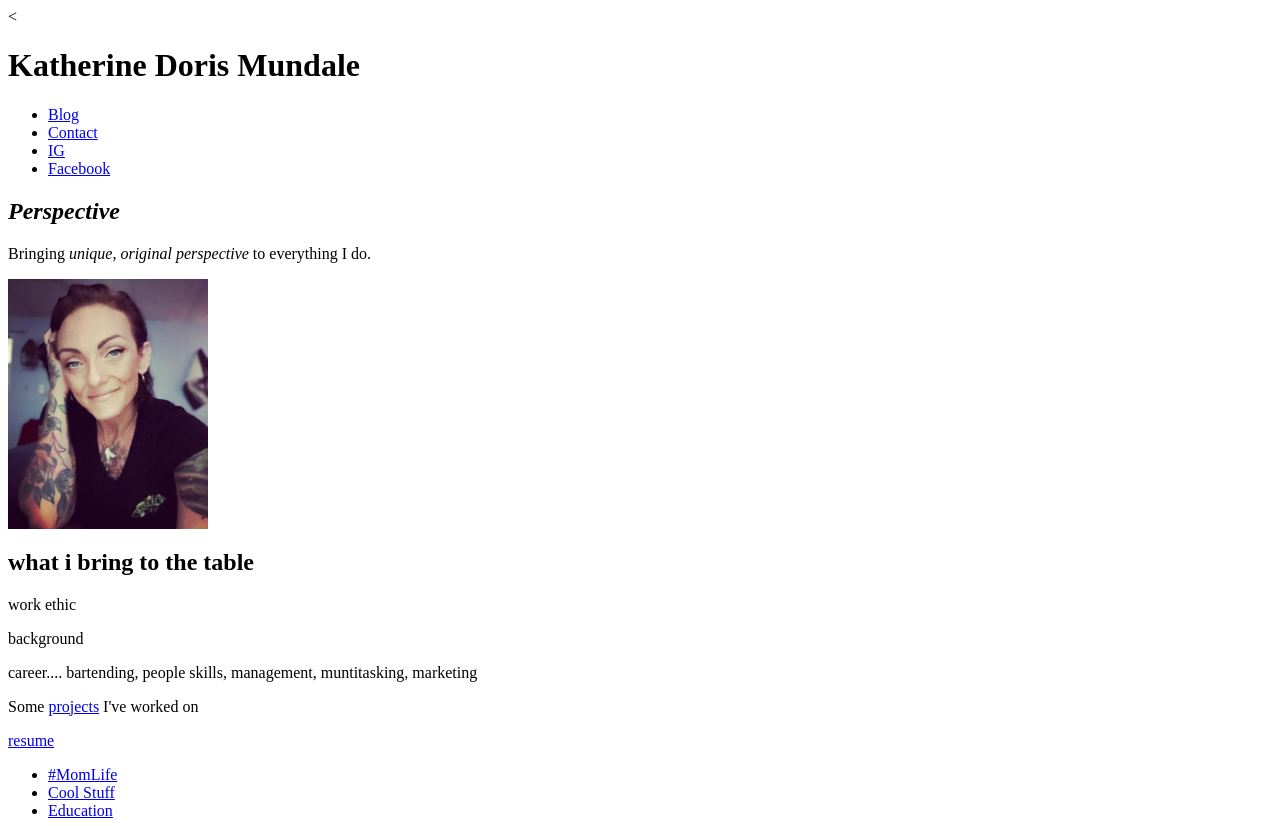
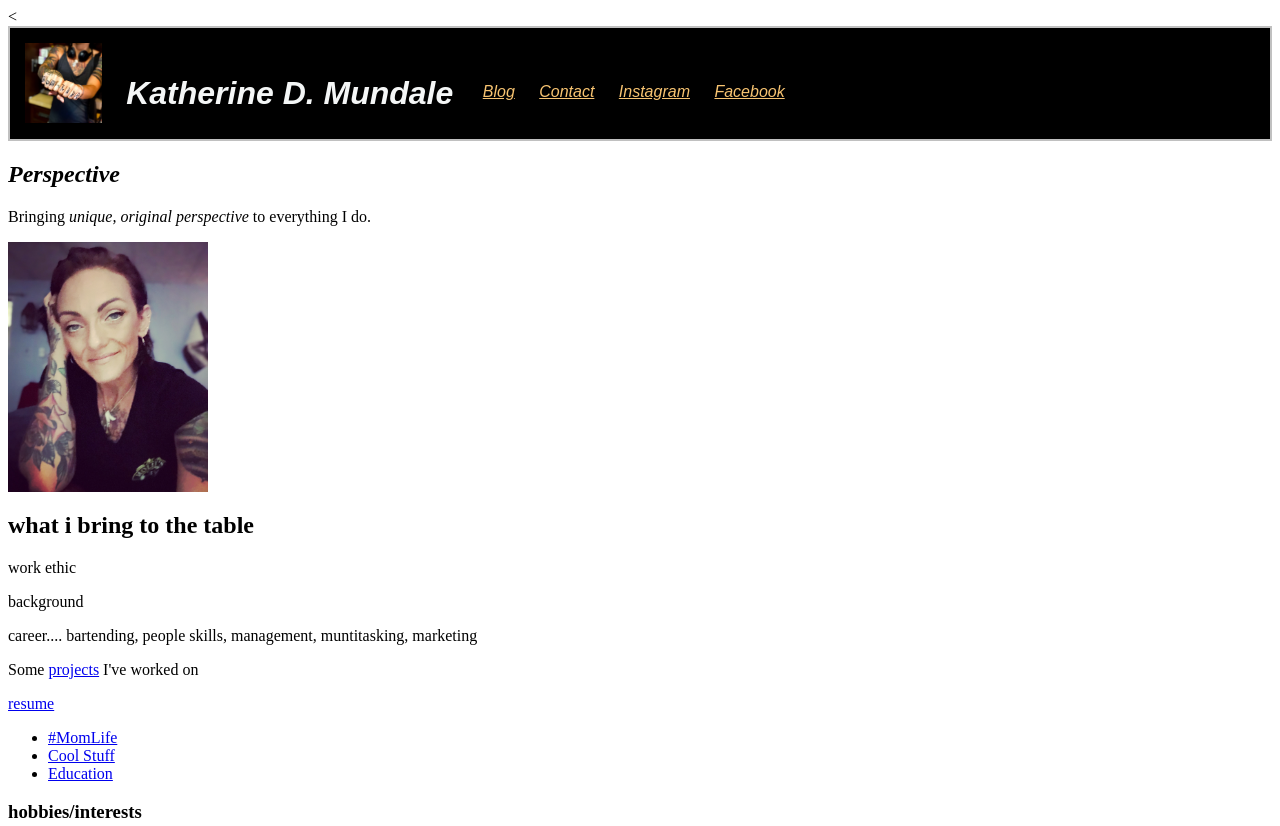
Before and after one commit to AndrewScholly/kdmundale.github.io, a plain HTML site: page index.html in a window 1280 px wide. Shown: the top 826 px of the page. Drawn offline with Linux system fonts and the light colour scheme.

Commit message:
edits to styles pages

```diff
--- a/index.html
+++ b/index.html
@@ -3,17 +3,23 @@
   <head>
     <meta charset="utf-8">
     <meta name="viewport" content="width=device-width">
+    <link href="styles.css" rel="stylesheet" type="text/css">
     <title>Katherine D Mundale</title>
   </head>
   <body>
     <header>
-      <h1>Katherine Doris Mundale</h1>
+      <div>
+        <img src="Photos/momlife.jpeg"
+                 alt="mom life tattooed accross knuckles"
+                 height="80">
+      </div>
+      <h1>Katherine D. Mundale</h1>
         <nav>
           <ul>
-            <li><a target="blank" href='#' id=better write some stuff>Blog</a></li>
-            <li><a target="blank" href='#' id=link to email>Contact</a></li>
-            <li><a target="blank" href="http://www.instagram.com/katherine.doris">IG</a></li>
-            <li><a target="blank" href="http://www.facebook.com/katherine.d.mundale">Facebook</a></li>
+            <li><a target="blank" class="top" href='#' id=better write some stuff>Blog</a></li>
+            <li><a target="blank" class="top" href='#' id=link to email>Contact</a></li>
+            <li><a target="blank" class="top" href="http://www.instagram.com/katherine.doris">Instagram</a></li>
+            <li><a target="blank" class="top" href="http://www.facebook.com/katherine.d.mundale">Facebook</a></li>
           </ul>
         </nav>
       </header>
@@ -27,7 +33,7 @@
               <img src="Photos/profile.jpeg"
               alt="Profile Photo"
               width="200"
-              height="250"
+              height="250">
           </section>
           <div id="some design element">
             <img>
--- a/styles.css
+++ b/styles.css
@@ -0,0 +1,33 @@
+header img {
+  inline-block: center;
+  padding: 10px;
+  vertical-align: middle;
+}
+body{
+  height: 125vh;
+  background-size: cover;
+}
+header {
+  color: #F4F6F6;
+  font-size: 1em;
+  font-style: italic;
+  font-family: fantasy;
+  font-stretch: extra-expanded;
+  background: black;
+  top: 0;
+  left: 0;
+  right: 0;
+  border: 2px solid silver;
+}
+.top {
+  color: #F8C471
+}
+header * {
+  display: inline-block;
+  font-style: italic;
+  vertical-align: text-bottom;
+  padding: 5px;
+}
+a:hover {
+  color: pink;
+}
```
